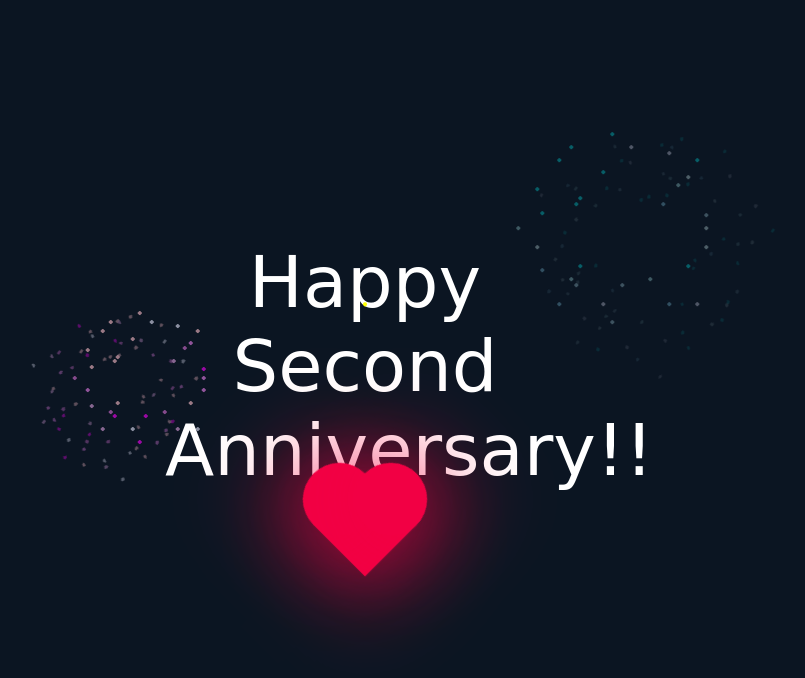
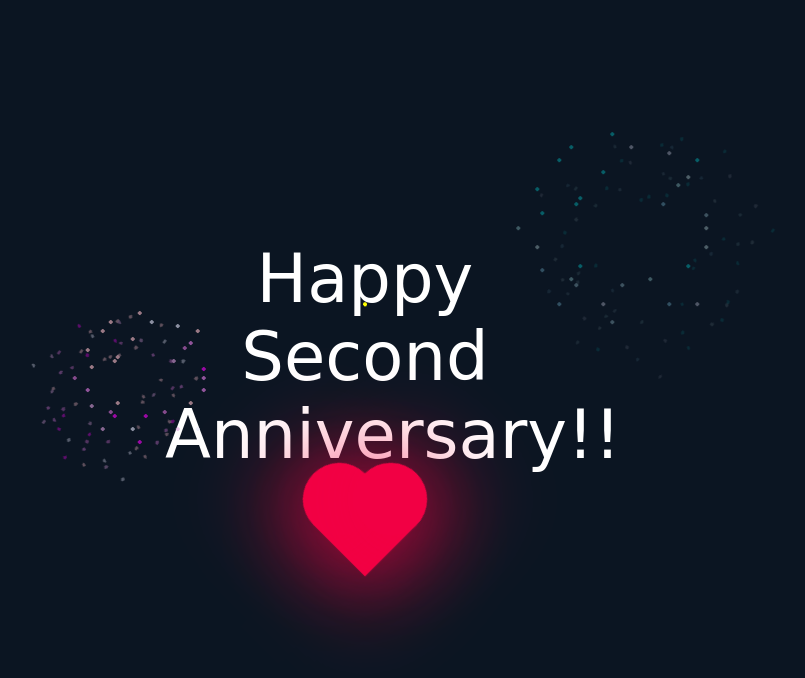
Before and after one commit to ericchu096/2nd_anniversary, a plain HTML site: page index.html in a window 1280 px wide. Shown: the whole page, without its empty margins (275-1080 px from the left). Drawn offline with Linux system fonts and the light colour scheme.

Commit message:
Update style.css

```diff
--- a/style.css
+++ b/style.css
@@ -63,7 +63,7 @@ span::before{
 
 .maintext{
     text-align: center;
-    font-size: 450%;
+    font-size: 420%;
     color: #ffffff;
     font-family: 'Brush Script MT', cursive;
     width: 400px;
```
